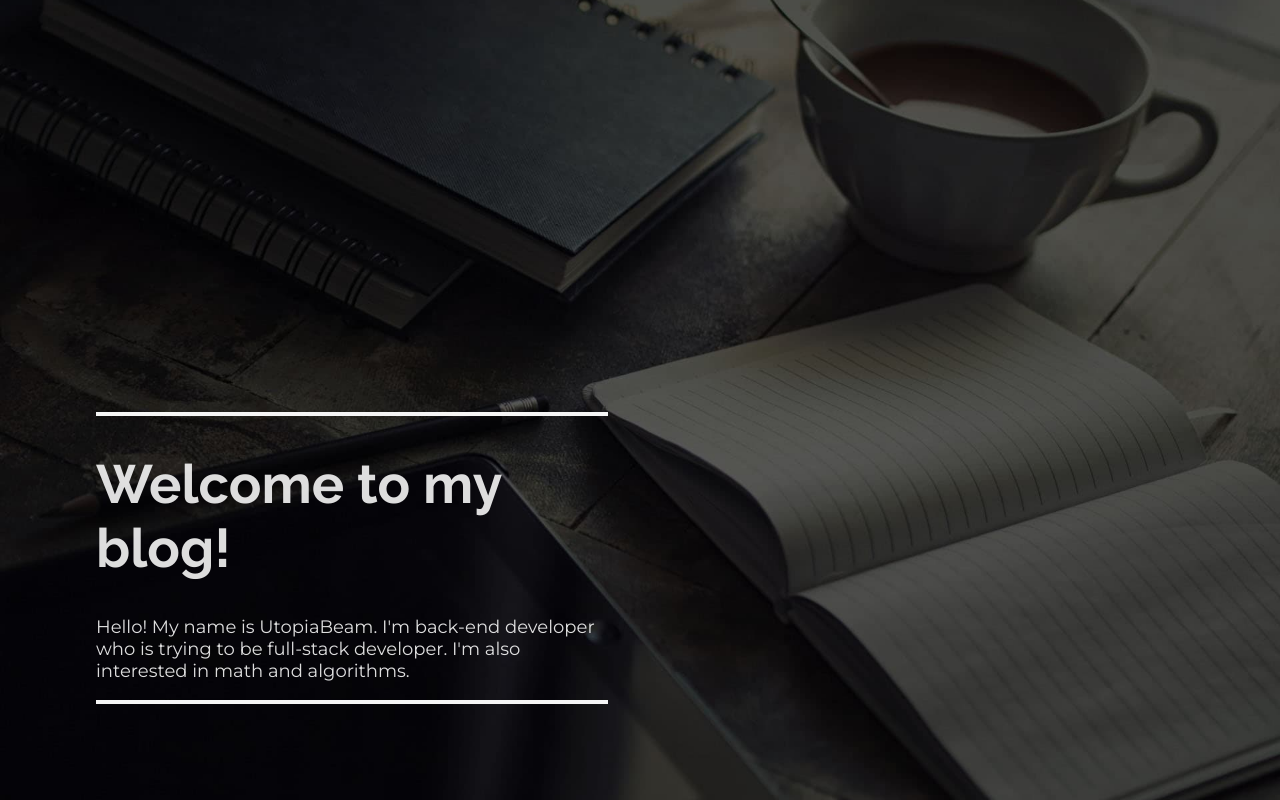
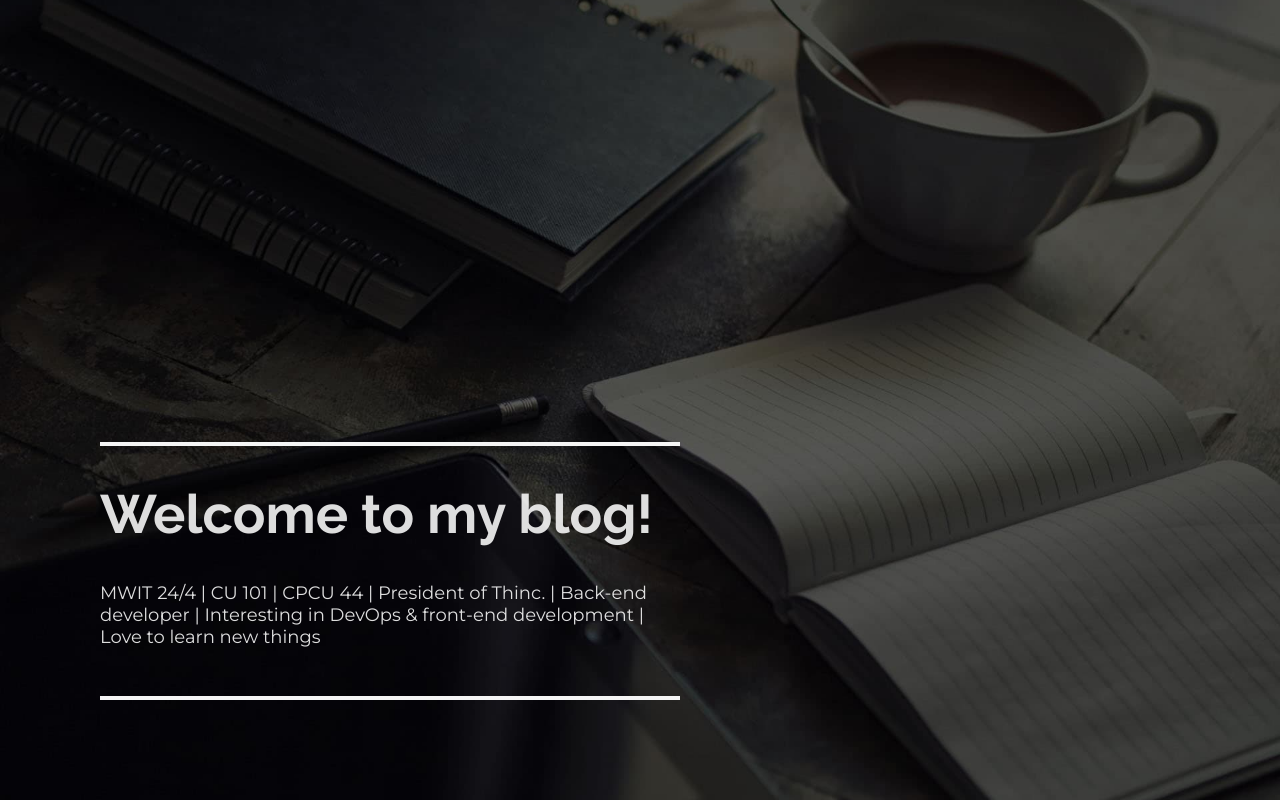
Before and after one commit to UtopiaBeam/blog.utopiabeam.dev, a React (Create React App) app: page / in a window 1280 px wide. Built offline with nearby package versions, Linux system fonts and the light colour scheme.

Commit message:
:lipstick: Fix tagline

```diff
--- /dev/null
+++ b/src/components/Tagline.module.scss
@@ -0,0 +1,23 @@
+.wrapper {
+  background: transparent;
+  position: absolute;
+  color: rgba(245, 245, 245, 0.9);
+  margin: 100px;
+  width: 580px;
+  height: 250px;
+  border-top: 4px solid rgb(245, 245, 245);
+  border-bottom: 4px solid rgb(245, 245, 245);
+  bottom: 0;
+}
+
+@import url('https://fonts.googleapis.com/css?family=Raleway:700&display=swap');
+h1 {
+  font-family: 'Raleway', sans-serif;
+  font-size: 54px;
+}
+
+@import url('https://fonts.googleapis.com/css?family=Montserrat&display=swap');
+p {
+  font-family: 'Montserrat', sans-serif;
+  font-size: 18px;
+}
--- /dev/null
+++ b/src/components/Tagline.tsx
@@ -0,0 +1,14 @@
+import React from 'react';
+import styles from './Tagline.module.scss';
+
+export default () => {
+  return (
+    <div className={styles.wrapper}>
+      <h1>Welcome to my blog!</h1>
+      <p>
+      MWIT 24/4 | CU 101 | CPCU 44 | President of Thinc. | Back-end developer |
+      Interesting in DevOps & front-end development | Love to learn new things
+      </p>
+    </div>
+  );
+};
--- a/src/index.css
+++ b/src/index.css
@@ -1,3 +1,7 @@
+html {
+  height: 100%;
+}
+
 body {
   margin: 0;
   font-family: -apple-system, BlinkMacSystemFont, 'Segoe UI', 'Roboto', 'Oxygen',
@@ -5,12 +9,11 @@ body {
     sans-serif;
   -webkit-font-smoothing: antialiased;
   -moz-osx-font-smoothing: grayscale;
-  height: 100%;
   background: url(./resources/bg.jpg) center no-repeat;
   background-size: cover;
   -webkit-background-size: cover;
   background-attachment: fixed;
-  position: absolute;
+  position: relative;
   min-width: 100%;
   width: 100%;
   min-height: 100%;
--- a/src/pages/Home.module.scss
+++ b/src/pages/Home.module.scss
@@ -1,23 +1,3 @@
-.text {
-  background: transparent;
-  position: absolute;
-  color: rgba(245, 245, 245, 0.9);
-  margin: 7.5%;
-  bottom: 0;
-  left: 0;
-  border-top: 4px solid rgb(245, 245, 245);
-  border-bottom: 4px solid rgb(245, 245, 245);
-  width: 40%;
+div {
+    height: 100%;
 }
-
-@import url('https://fonts.googleapis.com/css?family=Raleway:700&display=swap');
-.text h1 {
-  font-family: 'Raleway', sans-serif;
-  font-size: 54px;
-}
-
-@import url('https://fonts.googleapis.com/css?family=Montserrat&display=swap');
-.text p {
-    font-family: 'Montserrat', sans-serif;
-    font-size: 18px;
-}
--- a/src/pages/Home.tsx
+++ b/src/pages/Home.tsx
@@ -1,17 +1,11 @@
 import React from 'react';
-import Content from '../components/Content';
-import styles from './Home.module.scss';
+import Tagline from '../components/Tagline';
+import './Home.module.scss';
 
 export default () => {
   return (
     <div>
-      <div className={styles.text}>
-        <h1>Welcome to my blog!</h1>
-        <p>
-          Hello! My name is UtopiaBeam. I'm back-end developer who is trying
-          to be full-stack developer. I'm also interested in math and algorithms.
-        </p>
-      </div>
+      <Tagline />
     </div>
   );
 };
```
